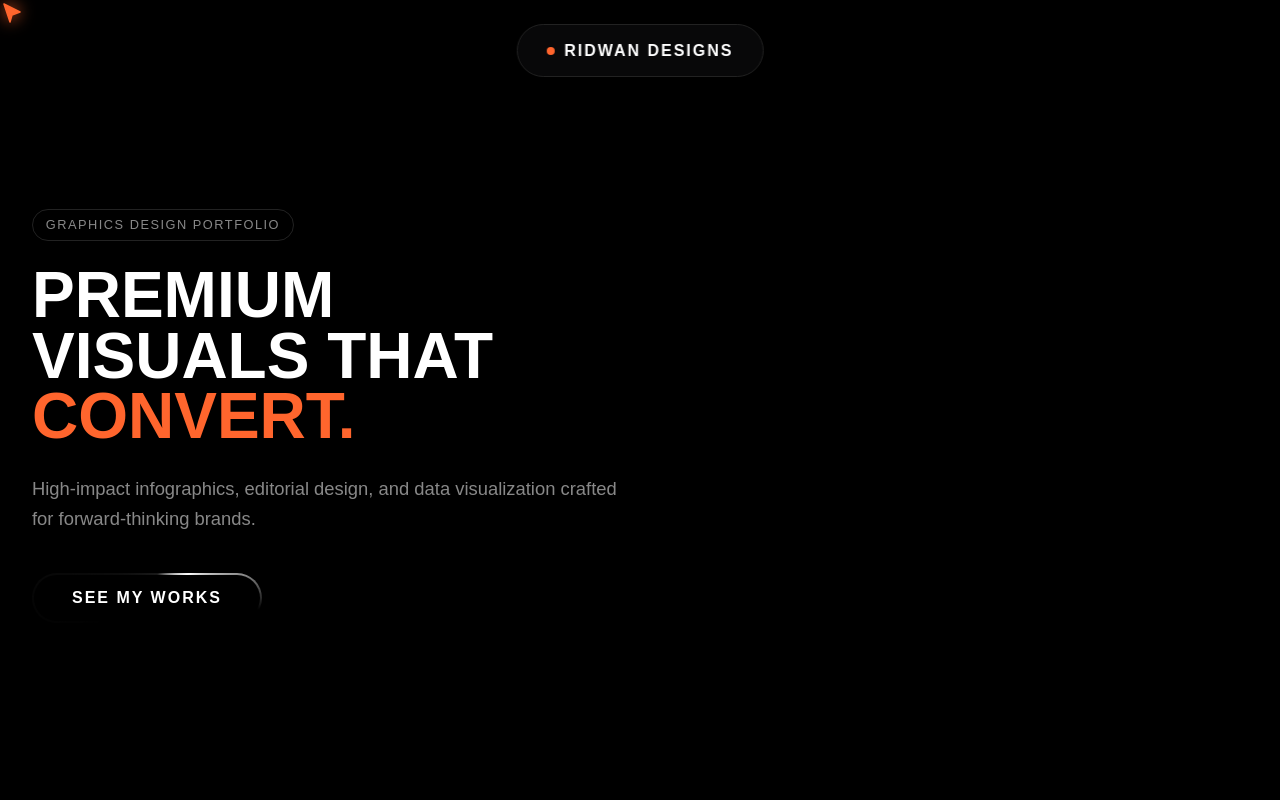
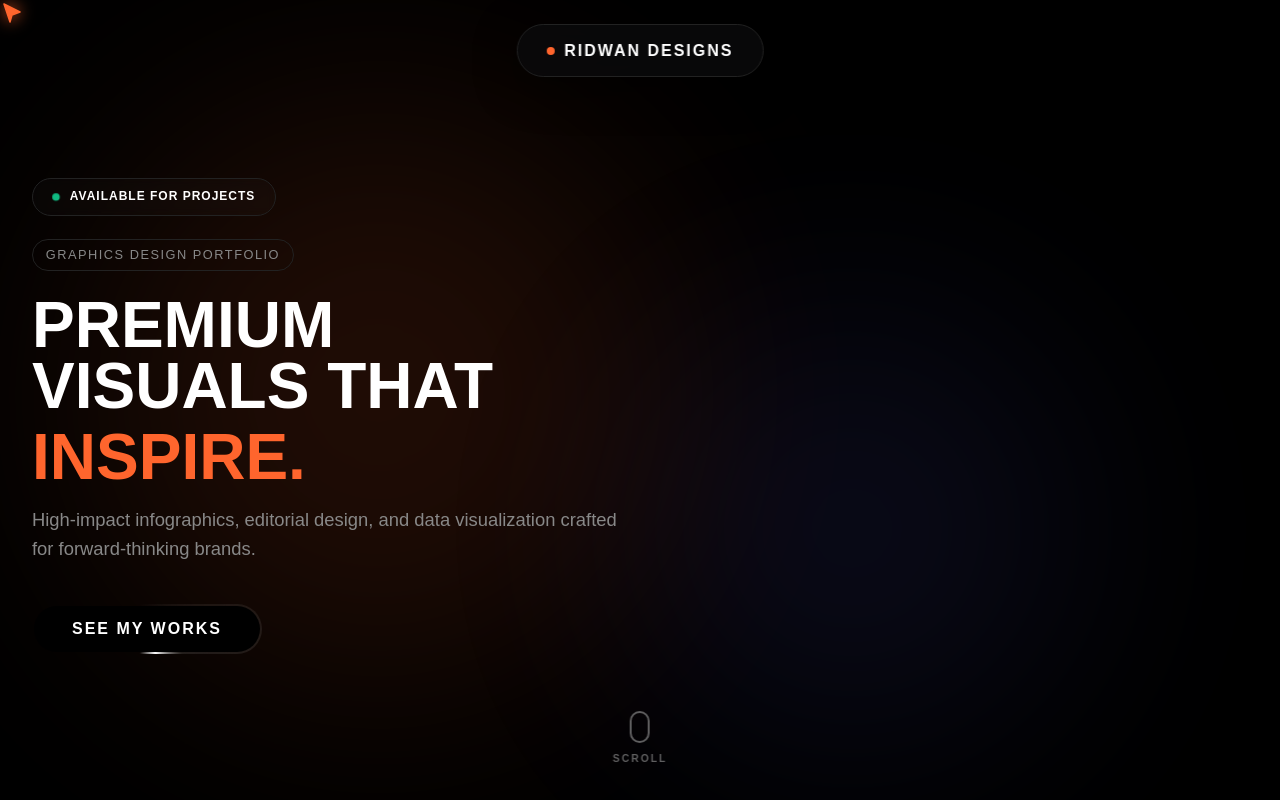
Before and after one commit to RidwanRz/PortfolioGD, a website: page index.html in a window 1280 px wide. Shown: the top 800 px of the page. Drawn offline with nearby package versions, Linux system fonts and the light colour scheme; a web font is replaced by a local one.

Commit message:
feat: add ambient background, availability badge, and scroll indicator to hero section with dynamic navigation visibility

```diff
--- a/app.js
+++ b/app.js
@@ -240,6 +240,10 @@
 
     const viewsBox = document.getElementById('stat-views-box');
     if (viewsBox) viewsBox.style.display = 'none';
+
+    document.getElementById('availability-badge')?.classList.remove('hidden');
+    document.getElementById('scroll-indicator')?.classList.remove('hidden');
+    document.getElementById('ambient-bg')?.classList.remove('hidden');
   } else {
     badge.textContent = state.activeProject.category.toUpperCase();
     title.innerHTML = state.activeProject.title.toUpperCase();
@@ -251,6 +255,10 @@
     if (statsContainer) statsContainer.classList.remove('hidden');
     if (sliderContainer) sliderContainer.classList.add('hidden');
     document.querySelector('.hero-section').classList.remove('full-height');
+
+    document.getElementById('availability-badge')?.classList.add('hidden');
+    document.getElementById('scroll-indicator')?.classList.add('hidden');
+    document.getElementById('ambient-bg')?.classList.add('hidden');
 
     const viewsBox = document.getElementById('stat-views-box');
     const viewsBadge = document.getElementById('stat-views-badge');
@@ -775,16 +783,14 @@
 // ─── SCROLL REVEAL LOGIC ──────────────────────────────────────────────────
 function initScrollReveal() {
   const reveals = document.querySelectorAll('.reveal-on-scroll');
-  if (!reveals.length) return;
-
+  if (reveals.length) {
     const observer = new IntersectionObserver((entries, obs) => {
       entries.forEach((entry, idx) => {
         if (entry.isIntersecting) {
-        // Add a slight staggered delay based on index for a cascading effect
           setTimeout(() => {
             entry.target.classList.add('visible');
           }, idx * 75);
-        obs.unobserve(entry.target); // Only animate once
+          obs.unobserve(entry.target);
         }
       });
     }, {
@@ -792,8 +798,21 @@
       threshold: 0.1,
       rootMargin: '0px 0px -50px 0px'
     });
+    reveals.forEach(el => observer.observe(el));
+  }
 
-  reveals.forEach(el => observer.observe(el));
+  // Hide pill-nav when scrolling down past hero
+  const pillNav = document.querySelector('.pill-nav');
+  if (pillNav) {
+    window.addEventListener('scroll', () => {
+      // 100px before the hero section ends
+      if (window.scrollY > window.innerHeight - 100) {
+        pillNav.classList.add('hide-pill');
+      } else {
+        pillNav.classList.remove('hide-pill');
+      }
+    });
+  }
 }
 
 function renderFooter() {
--- a/index.html
+++ b/index.html
@@ -30,8 +30,18 @@
   </nav>
 
   <!-- Hero Section -->
-  <header class="hero-section full-height">
+  <header class="hero-section full-height" style="position: relative;">
+    <!-- Ambient Background -->
+    <div class="ambient-bg" id="ambient-bg">
+      <div class="ambient-orb"></div>
+      <div class="ambient-orb orb-2"></div>
+    </div>
+
     <div class="hero-content">
+      <div class="availability-badge" id="availability-badge">
+        <div class="pulse-dot"></div> AVAILABLE FOR PROJECTS
+      </div>
+      <br>
       <span id="hero-badge" class="hero-badge">GRAPHICS DESIGN PORTFOLIO</span>
       <h1 id="hero-title" class="hero-title">
         PREMIUM<br>
@@ -43,7 +53,6 @@
         <span>SEE MY WORKS</span>
       </button>
     </div>
-
     <div class="hero-right-panel" id="hero-right-panel">
       <!-- Original Stats (Visible on Project View) -->
       <div class="hero-stats" id="hero-stats-container">
@@ -67,6 +76,14 @@
           <!-- Slides dynamically injected by app.js -->
         </div>
       </div>
+    </div>
+
+    <!-- Scroll Indicator -->
+    <div class="scroll-indicator" id="scroll-indicator">
+      <div class="mouse">
+        <div class="wheel"></div>
+      </div>
+      <span>SCROLL</span>
     </div>
   </header>
 
--- a/style.css
+++ b/style.css
@@ -223,6 +223,13 @@
   border-radius: var(--rad-pill);
   padding: 0.8rem 1.8rem;
   box-shadow: 0 10px 40px rgba(0,0,0,0.5);
+  transition: transform 0.4s cubic-bezier(0.2, 0.8, 0.2, 1), opacity 0.4s;
+}
+
+.pill-nav.hide-pill {
+  transform: translateX(-50%) translateY(-150%);
+  opacity: 0;
+  pointer-events: none;
 }
 
 .nav-brand {
@@ -1197,3 +1204,117 @@
 .lenis.lenis-scrolling iframe {
   pointer-events: none;
 }
+
+/* ==============================================
+   NEW HERO ELEMENTS (Availability & Scroll Indicator)
+   ============================================== */
+.availability-badge {
+  display: inline-flex;
+  align-items: center;
+  gap: 0.6rem;
+  padding: 0.5rem 1.2rem;
+  background: rgba(255, 255, 255, 0.02);
+  border: 1px solid var(--border);
+  border-radius: var(--rad-pill);
+  font-family: var(--font-display);
+  font-size: 0.75rem;
+  font-weight: 600;
+  letter-spacing: 1px;
+  color: var(--text-main);
+  margin-bottom: 1.5rem;
+  backdrop-filter: blur(5px);
+}
+.pulse-dot {
+  width: 8px;
+  height: 8px;
+  background: #10b981;
+  border-radius: 50%;
+  box-shadow: 0 0 0 0 rgba(16, 185, 129, 0.7);
+  animation: pulseGreen 2s infinite;
+}
+@keyframes pulseGreen {
+  0% { transform: scale(0.95); box-shadow: 0 0 0 0 rgba(16, 185, 129, 0.7); }
+  70% { transform: scale(1); box-shadow: 0 0 0 6px rgba(16, 185, 129, 0); }
+  100% { transform: scale(0.95); box-shadow: 0 0 0 0 rgba(16, 185, 129, 0); }
+}
+
+.scroll-indicator {
+  position: absolute;
+  bottom: 2rem;
+  left: 50%;
+  transform: translateX(-50%);
+  display: flex;
+  flex-direction: column;
+  align-items: center;
+  gap: 0.5rem;
+  font-family: var(--font-display);
+  font-size: 0.65rem;
+  font-weight: 700;
+  letter-spacing: 2px;
+  color: var(--text-muted);
+  opacity: 0.7;
+  transition: opacity 0.3s;
+}
+.mouse {
+  width: 20px;
+  height: 32px;
+  border: 2px solid var(--text-muted);
+  border-radius: 12px;
+  position: relative;
+}
+.wheel {
+  width: 2px;
+  height: 6px;
+  background: var(--text-muted);
+  border-radius: 2px;
+  position: absolute;
+  top: 6px;
+  left: 50%;
+  transform: translateX(-50%);
+  animation: scrollWheel 1.5s infinite;
+}
+@keyframes scrollWheel {
+  0% { transform: translate(-50%, 0); opacity: 1; }
+  100% { transform: translate(-50%, 12px); opacity: 0; }
+}
+
+/* AMBIENT BACKGROUND */
+.ambient-bg {
+  position: absolute;
+  top: 0;
+  left: 0;
+  width: 100%;
+  height: 100%;
+  overflow: hidden;
+  z-index: -1;
+  pointer-events: none;
+}
+.ambient-orb {
+  position: absolute;
+  top: 10%;
+  left: 5%;
+  width: 45vw;
+  height: 45vw;
+  background: var(--accent);
+  border-radius: 50%;
+  filter: blur(120px);
+  opacity: 0.12;
+  animation: floatOrb 15s ease-in-out infinite alternate;
+}
+.ambient-orb.orb-2 {
+  top: 40%;
+  left: 50%;
+  width: 35vw;
+  height: 35vw;
+  background: #6366f1; /* Deep indigo for contrast */
+  opacity: 0.1;
+  animation: floatOrb2 20s ease-in-out infinite alternate;
+}
+@keyframes floatOrb {
+  0% { transform: translate(0, 0) scale(1); }
+  100% { transform: translate(15%, 15%) scale(1.1); }
+}
+@keyframes floatOrb2 {
+  0% { transform: translate(0, 0) scale(1); }
+  100% { transform: translate(-15%, -20%) scale(0.9); }
+}
```
Lines whose indentation alone changed are shown as unchanged.
